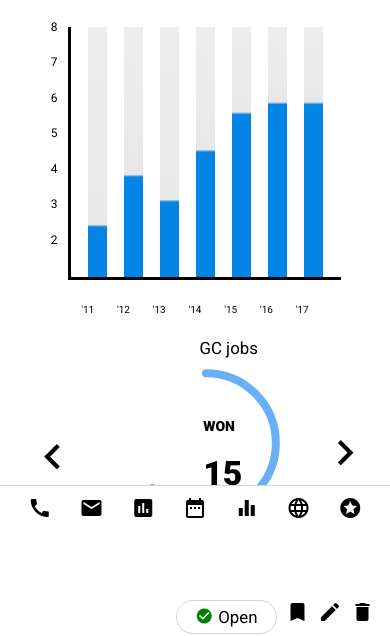
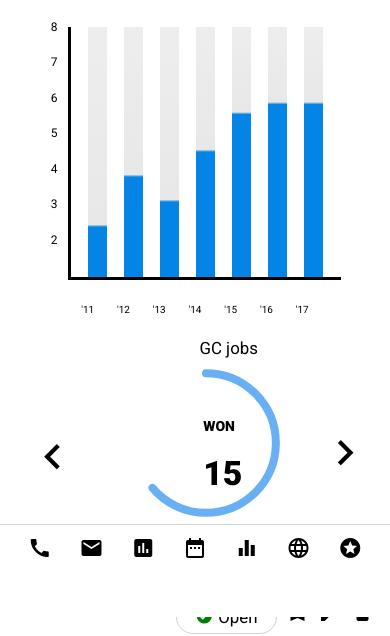
Before and after one commit to sospinar21/SO-comp-challenge-3, a plain HTML site: page index.html in a window 390 px wide. Shown: the part 211-847 px from the top of the page. Drawn offline with nearby package versions, Linux system fonts and the light colour scheme.

Commit message:
Menu for the mobile version

```diff
--- a/style.css
+++ b/style.css
@@ -309,8 +309,7 @@ h5 {
   display: flex;
   height: 11vh;
   justify-content: space-evenly;
-  margin-top: -10vw;
-  padding-top: 1.1vh;
+  padding-top: 1.3vh;
   position: fixed;
   width: 100%;
   z-index: 3;
```
